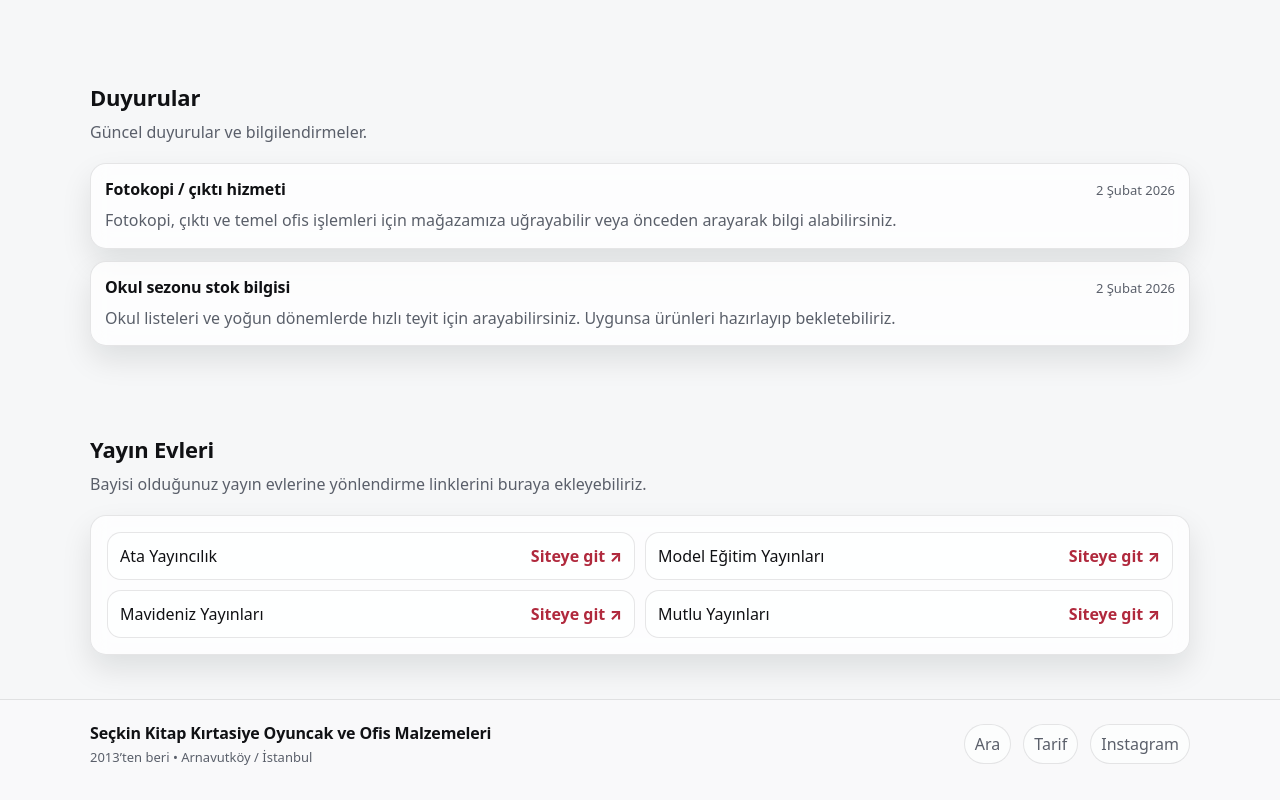
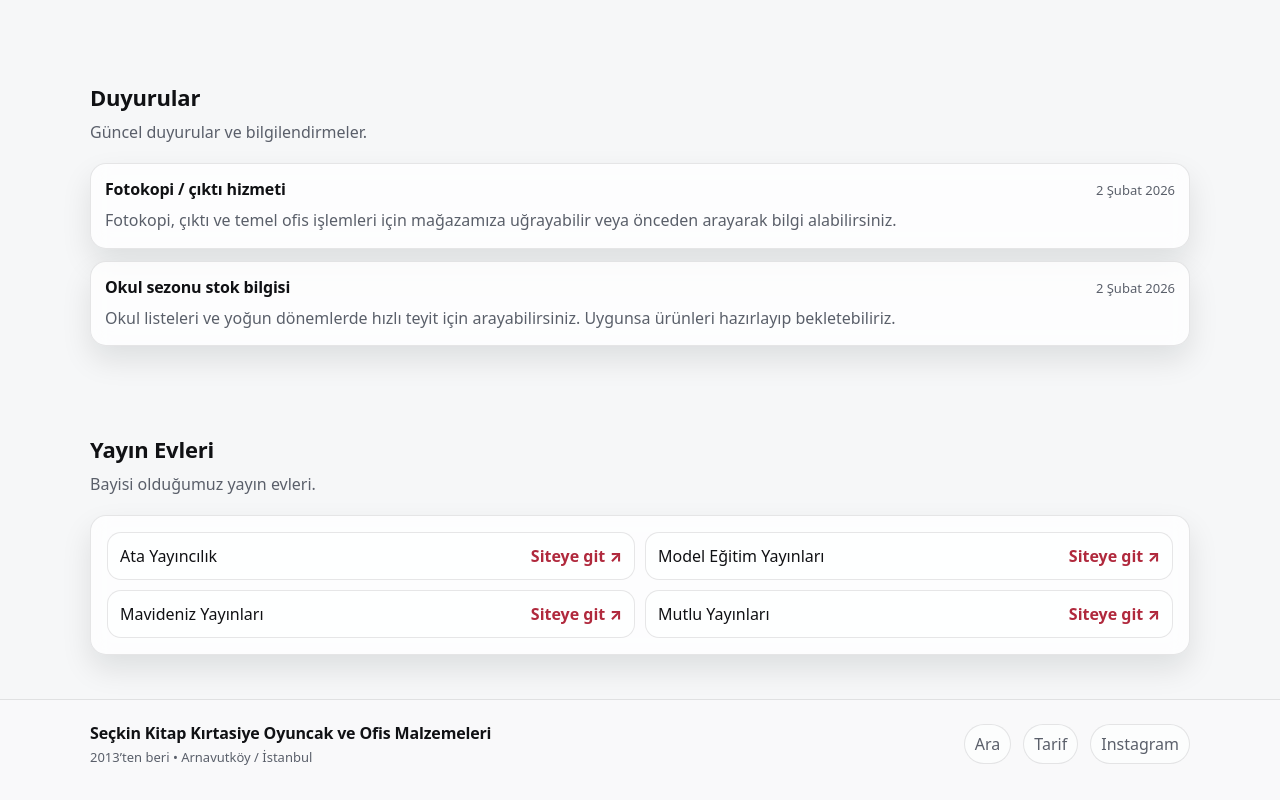
Before and after one commit to osmanesad/seckinkirtasiye, a plain HTML site: page index.html in a window 1280 px wide. Shown: the part 1931-2731 px from the top of the page. Drawn offline with Linux system fonts and the light colour scheme.

Commit message:
Update index.html
Sayfa içindeki bilgilendirme metni düzenlendi.

```diff
--- a/index.html
+++ b/index.html
@@ -234,7 +234,7 @@
         <div class="container">
           <div class="section__head">
             <h2>Yayın Evleri</h2>
-            <p>Bayisi olduğunuz yayın evlerine yönlendirme linklerini buraya ekleyebiliriz.</p>
+            <p>Bayisi olduğumuz yayın evleri.</p>
           </div>
 
           <div class="panel">
```
